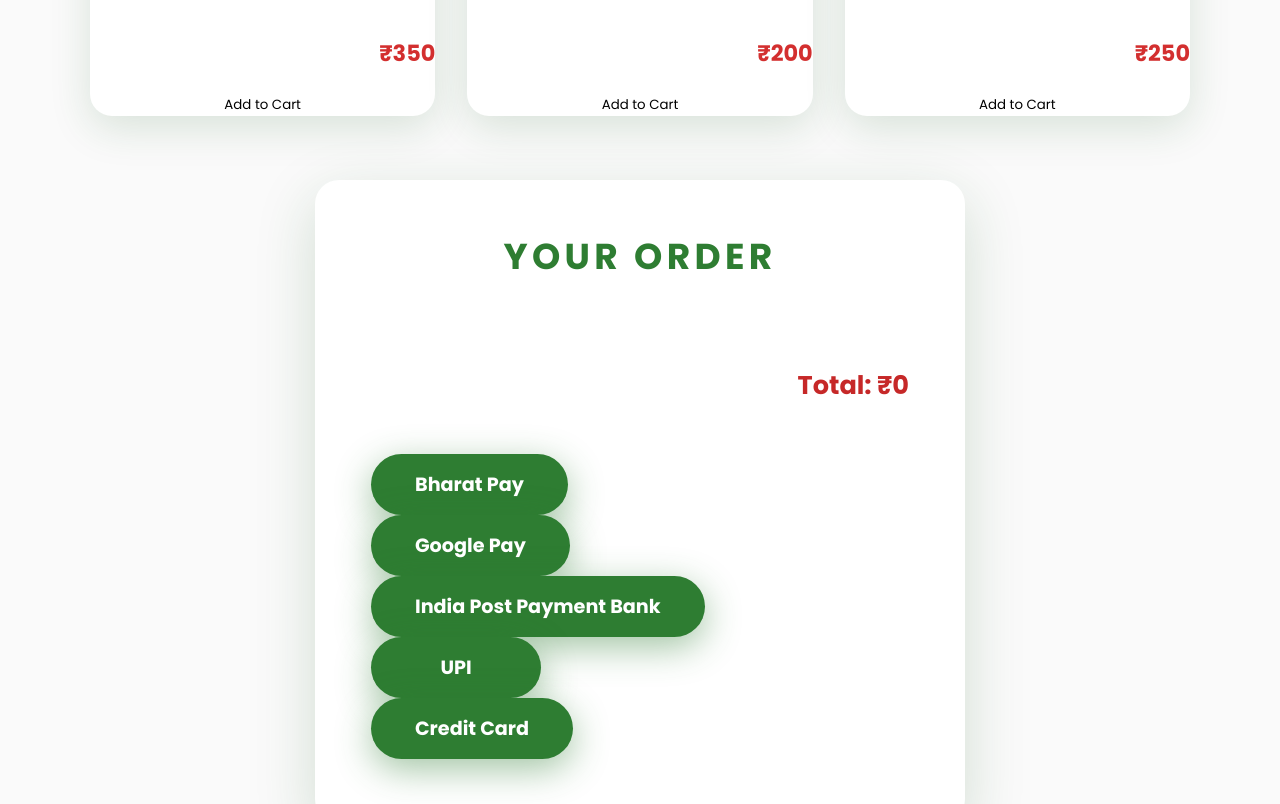
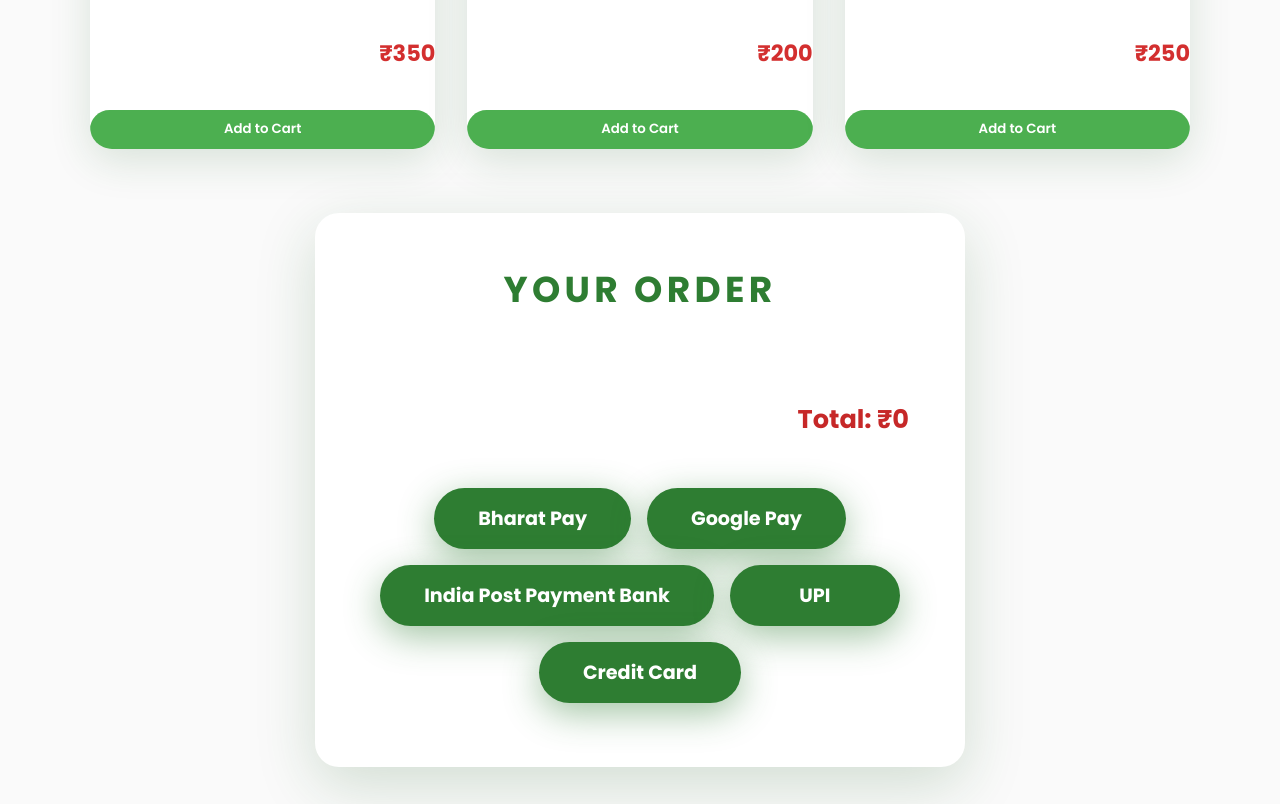
Before and after one commit to helloyadhunandanan/flavoursofkerala, a plain HTML site: page index.html in a window 1280 px wide. Shown: the part 1630-2434 px from the top of the page. Drawn offline with Linux system fonts and the light colour scheme.

Commit message:
Update style.css

```diff
--- a/style.css
+++ b/style.css
@@ -513,3 +513,21 @@ footer {
   opacity: 1;
   transform: translateY(0);
 }
+.add-to-cart-btn {
+  background: #4caf50;
+  color: white;
+  font-weight: 600;
+  padding: 0.6rem 1.2rem;
+  border-radius: 30px;
+  margin-top: 1rem;
+  transition: background 0.3s ease;
+}
+.add-to-cart-btn:hover {
+  background: #388e3c;
+}
+.payment-methods {
+  display: flex;
+  flex-wrap: wrap;
+  gap: 1rem;
+  justify-content: center;
+}
```
